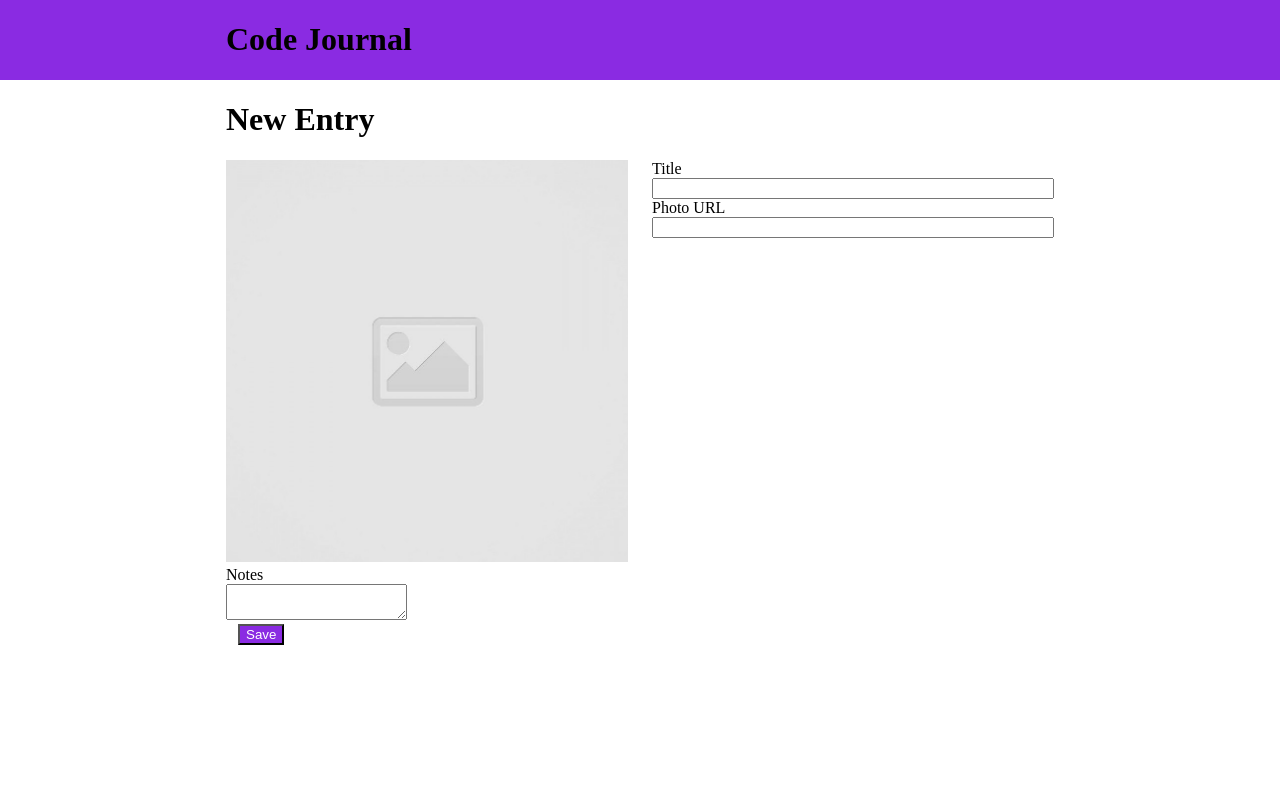
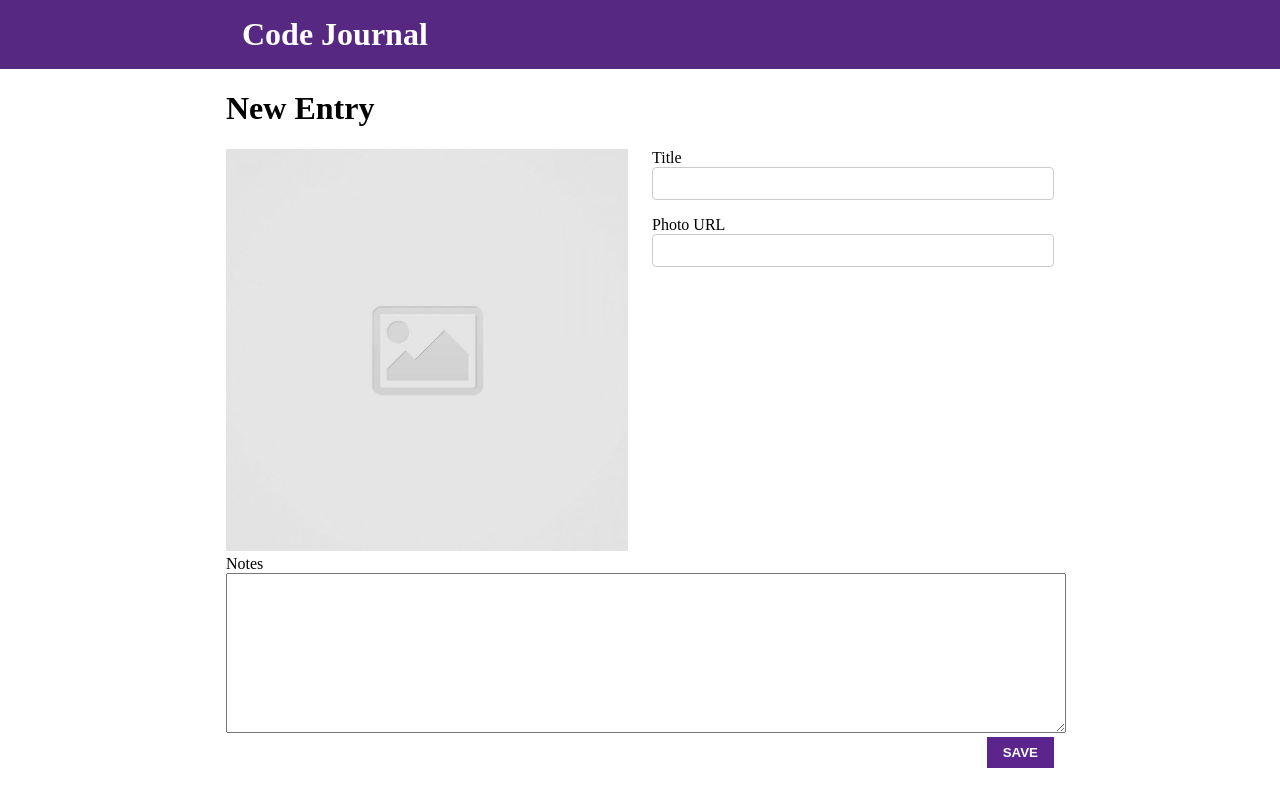
Before and after one commit to liam31245946/code-journal, a website: page index.html in a window 1280 px wide. Drawn offline with Linux system fonts and the light colour scheme.

Commit message:
Fixed css

```diff
--- a/css/styles.css
+++ b/css/styles.css
@@ -1,11 +1,17 @@
 header {
-  background-color: blueviolet;
+  background-color: rgb(86, 40, 129);
 }
 
-img,
-input,
-textarea {
+img {
   width: 100%;
+}
+
+input {
+  width: 100%;
+  margin-bottom: 1rem;
+  padding: 0.5rem;
+  border: 1px solid #ccc;
+  border-radius: 4px;
 }
 
 label {
@@ -13,6 +19,23 @@ label {
 }
 
 button {
-  background-color: blueviolet;
+  background-color: rgb(91, 37, 141);
   color: white;
+  padding: 0.5rem 1rem;
+  border: none;
+  cursor: pointer;
+  font-weight: bold;
+  text-transform: uppercase;
+  float: right;
 }
+
+header h1 {
+  color: white;
+  margin: 0;
+  padding: 1rem;
+}
+
+textarea {
+  width: 840px;
+  height: 160px;
+}
```
